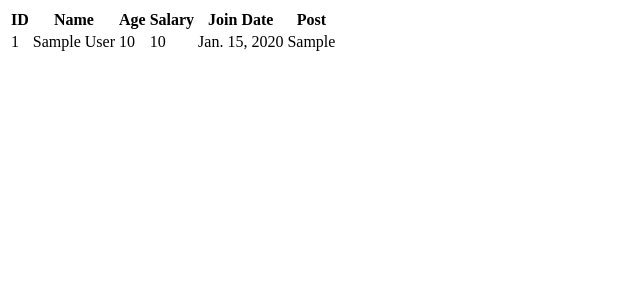
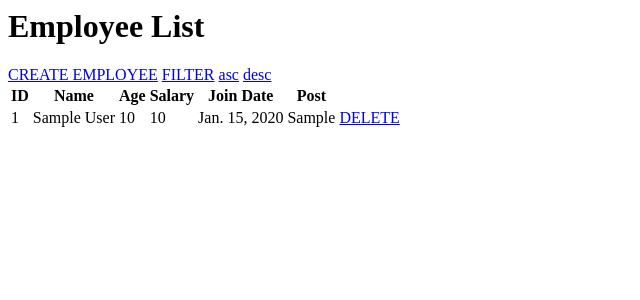
Before and after one commit to PradeepPrajapati5186/2026_internship_django, a Django app: page /employee/empdashboard/ in a window 1280 px wide. Shown: the top 300 px of the page, without its empty margins (0-640 px from the left). Run offline with Django 5.2, Linux system fonts and the light colour scheme; tables that the repository leaves empty hold one stand-in row (values such as "Sample post").

Commit message:
12/2/2026- used lazy urls. added asc and desc in employee list to sort the employee

```diff
--- a/Learning26/employee/urls.py
+++ b/Learning26/employee/urls.py
@@ -1,10 +1,13 @@
 from django.urls import path
 from . import views
 urlpatterns = [
-    path("empdashboard/",views.employeeDashboard),
+    path("empdashboard/",views.employeeDashboard,name ="employeeList"),
     path('filter/',views.employeefilter),
-    path('create/',views.createEmployeewithform),
+    path('create/',views.createEmployeewithform,name="createEmployeeWithForm"),
     path('createCourse/',views.createCoursewithform),
     path('createProject/',views.createProjectwithform),
-    path('createDepartment/',views.createDepartmentwithform)
+    path('createDepartment/',views.createDepartmentwithform),
+    path("deleteEmployee/<int:id>",views.deleteEmployee,name="deleteEmployee"),
+    path("filterEmployee/",views.filterEmployee,name="filterEmployee"),
+    path("sortEmployee/<int:id>",views.sortEmployee,name="sortEmployee")
 ]
--- a/Learning26/employee/views.py
+++ b/Learning26/employee/views.py
@@ -1,4 +1,4 @@
-from django.shortcuts import render,HttpResponse
+from django.shortcuts import render,HttpResponse,redirect
 from . models import Employee
 from . forms import EmployeeForm,CourseForm,DepartmentForm,ProjectForm
 
@@ -9,50 +9,36 @@ def employeeDashboard(request):
 
 
 def employeefilter(request):
-    #where select  from employee where name = "raj"
+
     employee = Employee.objects.filter(name ="raj").values()
-    #selet  from employee where post = "Developer"
     employee2 = Employee.objects.filter(post ="Developer").values()
-    #select  from employee where name = "raj" and post = "Developer"
     employee3 = Employee.objects.filter(name ="raja",post ="Developer").values()
-    #select  from employee where name = "raj" or post = "Developer"
-
-    #>23
-    #seelct  from employee where age > 23
-    #employee4 = Employee.objects.filter(age>23).values()
     employee4 = Employee.objects.filter(age__gt=23).values()
     employee5 = Employee.objects.filter(age__gte=23).values()
 
-    #lt , lte
-
-    #string queries
     employee6 = Employee.objects.filter(post__exact="Developer").values()
     employee7 = Employee.objects.filter(post__iexact="developer").values()
-    #contains
     employee8 = Employee.objects.filter(name__contains="r").values()
     employee9 = Employee.objects.filter(name__icontains="R").values()
 
-    #startswith endswith
     employee10 = Employee.objects.filter(name__startswith="R").values()
     employee11 = Employee.objects.filter(name__endswith="R").values()
     employee12 = Employee.objects.filter(name__istartswith="R").values()
     employee13 = Employee.objects.filter(name__iendswith="R").values()
 
-    #in
+
     employee14 = Employee.objects.filter(name__in=["raj","jay"]).values()
 
-    #range
     employee15 = Employee.objects.filter(age__range=[24,30]).values()
 
-    #order by
-    employee16 = Employee.objects.order_by("age").values()     #asc
-    employee17 = Employee.objects.order_by("-age").values()    #desc
+    employee16 = Employee.objects.order_by("age").values()
+    employee17 = Employee.objects.order_by("-age").values()
 
-    employee18 = Employee.objects.order_by("-salary").values()    #desc
+    employee18 = Employee.objects.order_by("-salary").values()
 
 
 
-    #and
+
     print("query 1",employee)
     print("query 2",employee2)
     print("query 3",employee3)
@@ -107,3 +93,23 @@ def createDepartmentwithform(request):
     else:
         form = DepartmentForm()
         return render(request,'employee/createDepartmentwithform.html',{'form':form})
+
+def deleteEmployee(request,id):
+    print("id from url = ",id)
+    Employee.objects.filter(id=id).delete()
+    return redirect("employeeList") #url --> name -->
+
+
+def filterEmployee(request):
+    print("filter employee called...")
+    employee = Employee.objects.filter(age__gte=20).values()
+    print("filter employees = ",employee)
+    return render(request,"employee/employeedashboard.html",{"employee":employee})
+
+def sortEmployee(request,id):
+    if id == 1:
+        employee = Employee.objects.order_by("age").values()
+        return render(request,"employee/employeedashboard.html",{"employee":employee})
+    elif id ==2:
+        employee = Employee.objects.order_by("-age").values()
+        return render(request,"employee/employeedashboard.html",{"employee":employee})
--- a/Learning26/template/employee/createEmployeewithform.html
+++ b/Learning26/template/employee/createEmployeewithform.html
@@ -1,4 +1,5 @@
 <h1>CRETAE EMPLOYEEFORM</h1>
+<a href="{% url 'employeeList' %}">Employee List</a>
 <form  method="POST">
      {% csrf_token %}
      {{form}}
--- a/Learning26/template/employee/employeedashboard.html
+++ b/Learning26/template/employee/employeedashboard.html
@@ -1,3 +1,8 @@
+<h1>Employee List</h1>
+<a href="{% url 'createEmployeeWithForm'%}">CREATE EMPLOYEE<a/>
+<a href ="{% url 'filterEmployee' %}">FILTER</a>
+<a href ="{% url 'sortEmployee' 1 %}">asc</a>
+<a href ="{% url 'sortEmployee' 2 %}">desc</a>
 <table>
     <thead>
         <tr>
@@ -18,6 +23,9 @@
             <td>{{emp.salary}}</td>
             <td>{{emp.join_date}}</td>
             <td>{{emp.post}}</td>
+            <td>
+                <a href = "{% url 'deleteEmployee' emp.id %}">DELETE</a>
+            </td>
         </tr>
         {% endfor %}
     </tbody>
```
